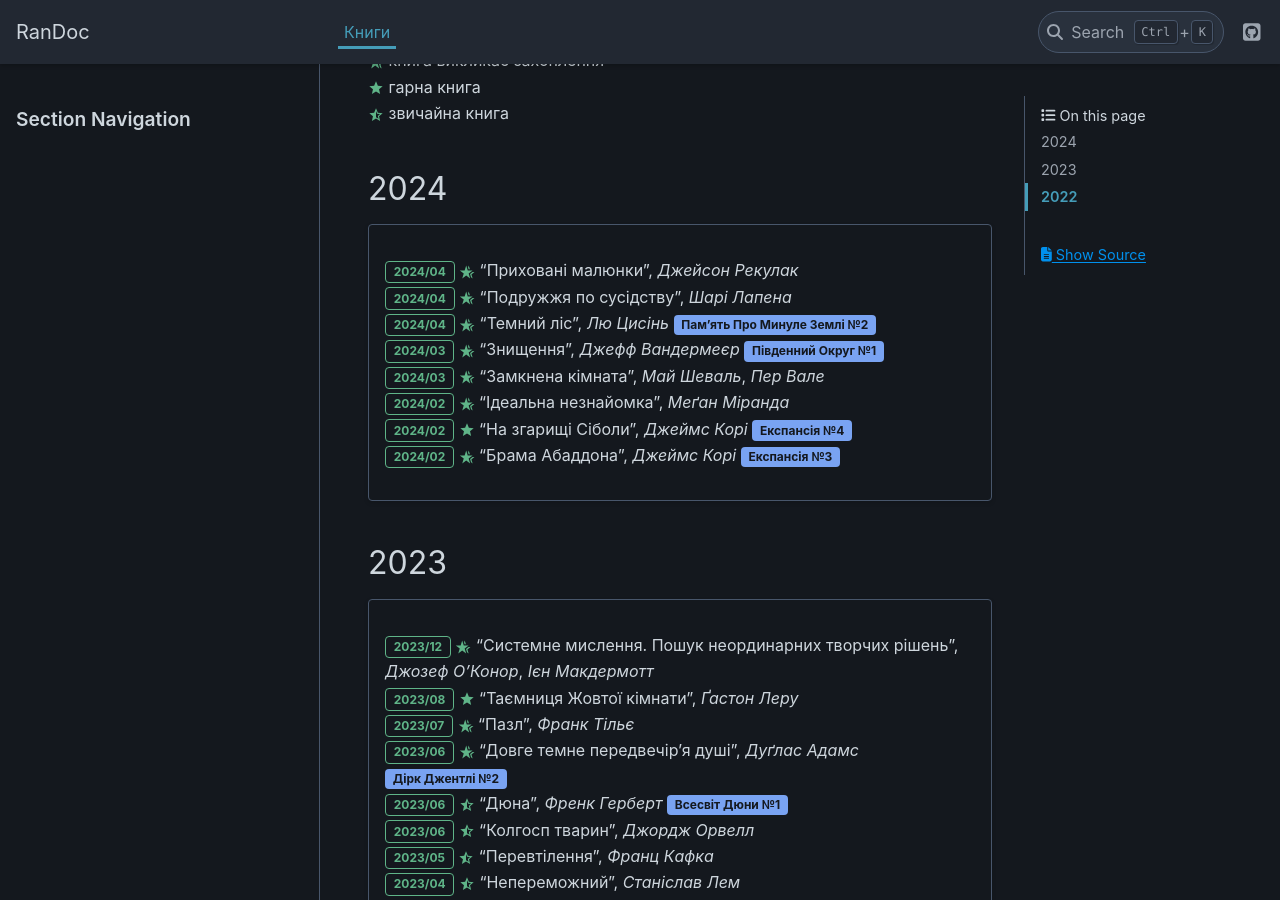
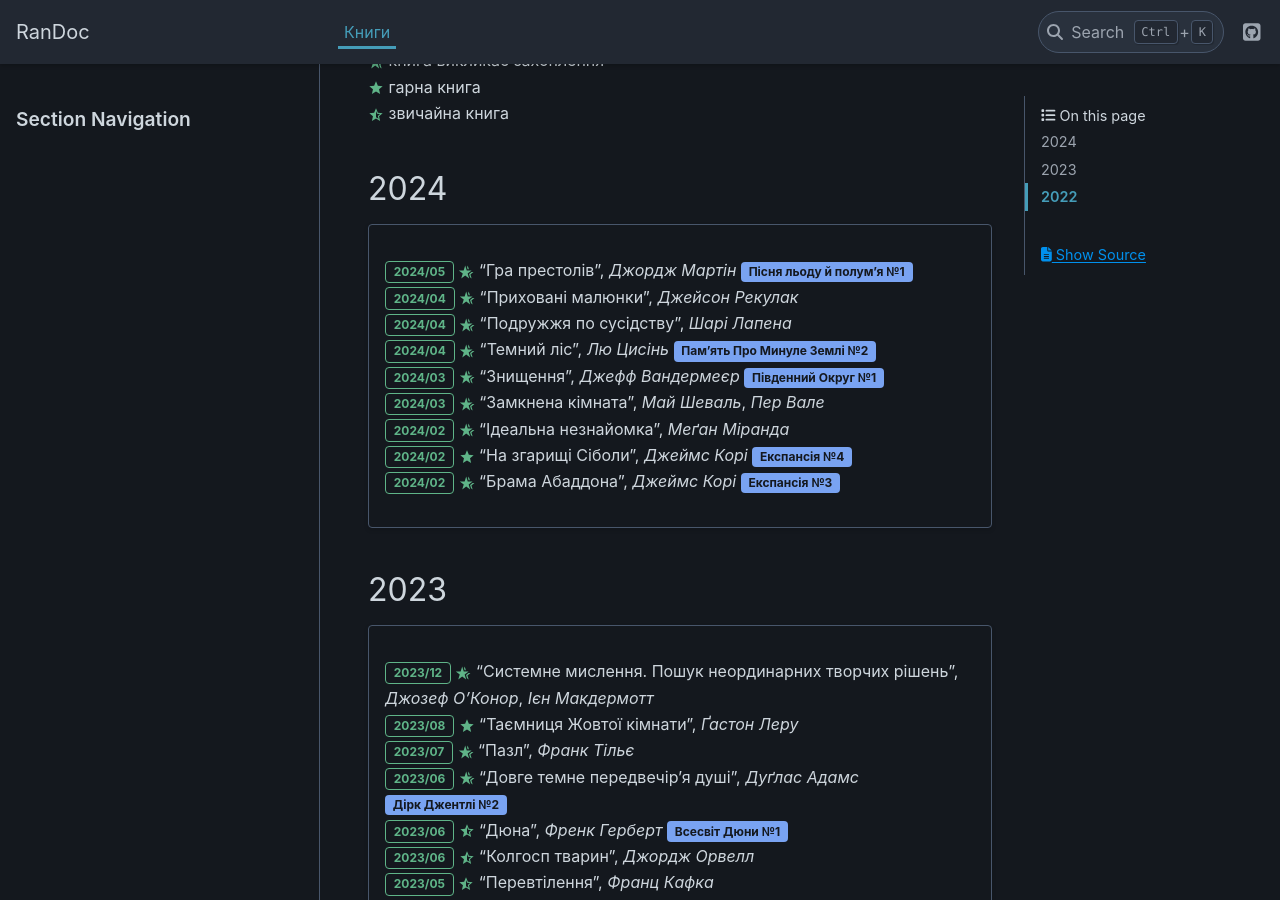
Before and after one commit to grembeter/randoc, a Sphinx documentation site: the page built from docs/source/books.rst, in a window 1280 px wide and 900 px high, scrolled down 434 px. Built offline with Sphinx 7.4.7 and the PyData theme 0.15.4, drawn with Linux system fonts in a browser that asks for light colours.

Commit message:
books: add A Game of Thrones
Signed-off-by: grygorii tertychnyi <grembeter@outlook.com>

```diff
--- a/docs/source/books.rst
+++ b/docs/source/books.rst
@@ -27,6 +27,7 @@
 
 .. card::
 
+   | :bdg-success-line:`2024/05` |+| "Гра престолів", *Джордж Мартін* :bdg-info:`Пісня льоду й полум'я №1`
    | :bdg-success-line:`2024/04` |+| "Приховані малюнки", *Джейсон Рекулак*
    | :bdg-success-line:`2024/04` |+| "Подружжя по сусідству", *Шарі Лапена*
    | :bdg-success-line:`2024/04` |+| "Темний ліс", *Лю Цисінь* :bdg-info:`Пам'ять Про Минуле Землі №2`
```
